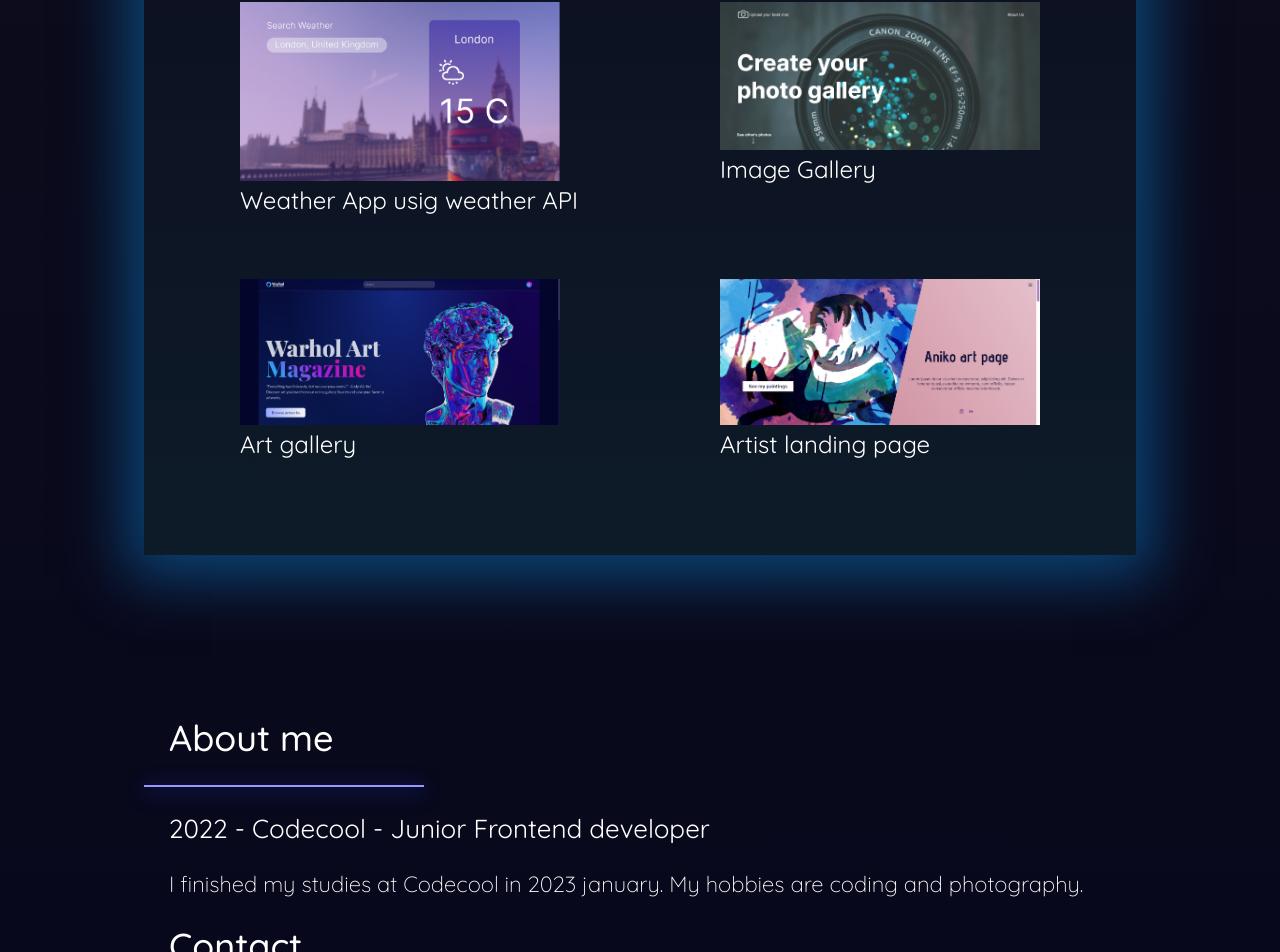
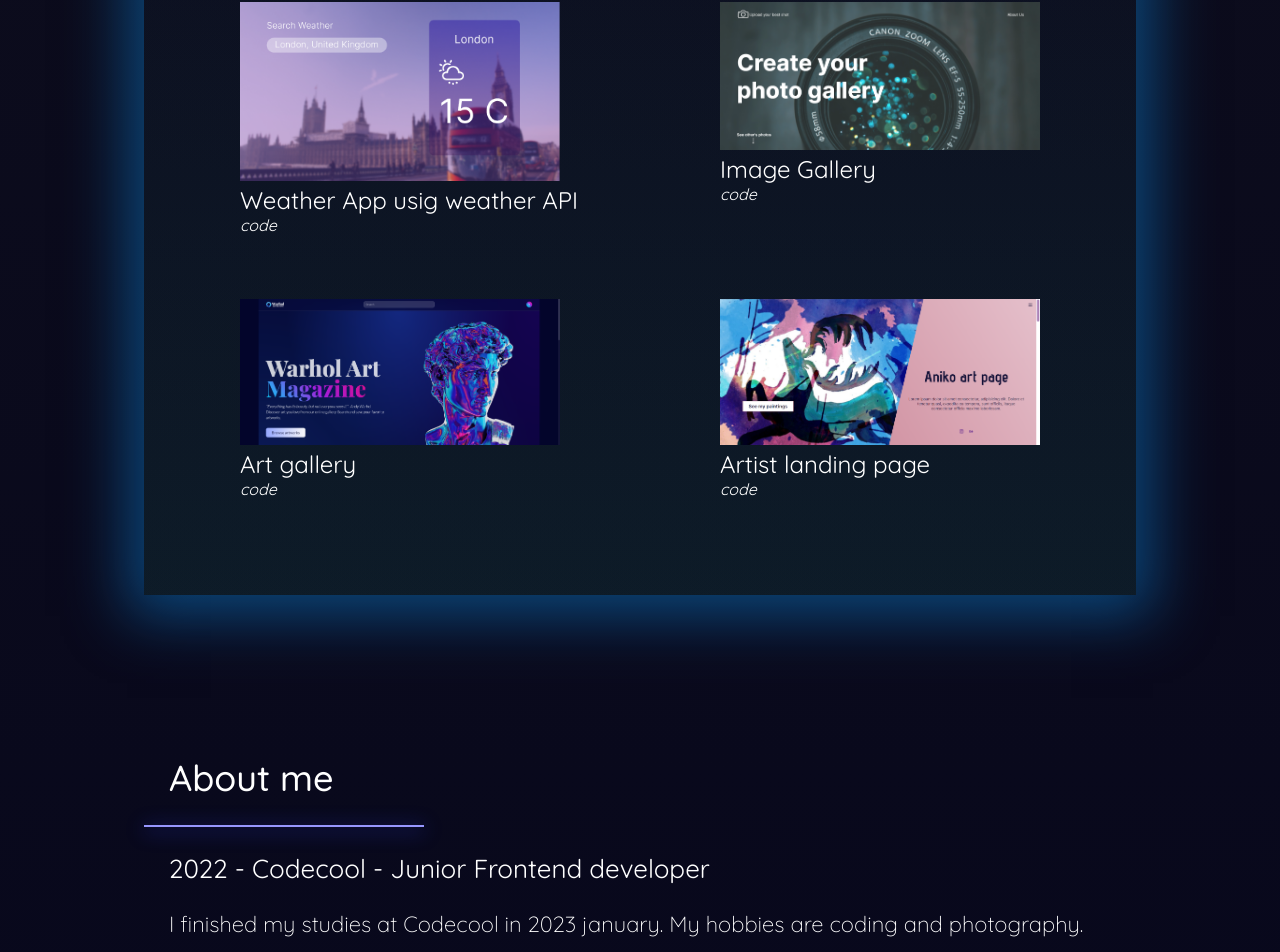
Before and after one commit to agyk/Portfolio, a React (Vite) app: page / in a window 1280 px wide. Shown: the part 1536-2488 px from the top of the page. Built offline with nearby package versions, Linux system fonts and the light colour scheme.

Commit message:
links added

```diff
--- a/src/components/Projects.jsx
+++ b/src/components/Projects.jsx
@@ -13,18 +13,22 @@ function Projects(props){
                 <div className="work">
                     <img src={weather}/>
                     <p className="work_name">Weather App usig weather API</p>
+                    <a href="https://github.com/agyk/weathherAPI" target="_blank">code </a>
                 </div>
                 <div className="work">
                     <img src={imgGal} />
                     <p className="work_name">Image Gallery</p>
+                    <a href="https://github.com/agyk/PhotoGallery" target="_blank">code</a>
                 </div>
                 <div className="work">
                     <img src={warhol} />
                     <p className="work_name">Art gallery</p>
+                    <a href="https://github.com/agyk/ArtGallery" target="_blank">code</a>
                 </div>
                 <div className="work">
                     <img src={aniart} />
                     <p className="work_name">Artist landing page</p>
+                    <a href="https://github.com/agyk/ani-art" target="_blank">code</a>
                 </div>
             </div>
 
--- a/src/index.css
+++ b/src/index.css
@@ -355,7 +355,14 @@ h3 {
 .work_name {
   font-size: 24px;
 }
-
+.work a{
+  color: white;
+  text-decoration: none;
+  font-style: italic;
+}
+.work a:hover{
+  color: #6b518d;
+}
 
 /*--About-----*/
 
```
Also changed, not shown: 1 other file (tests, documents, lock files or other folders).
